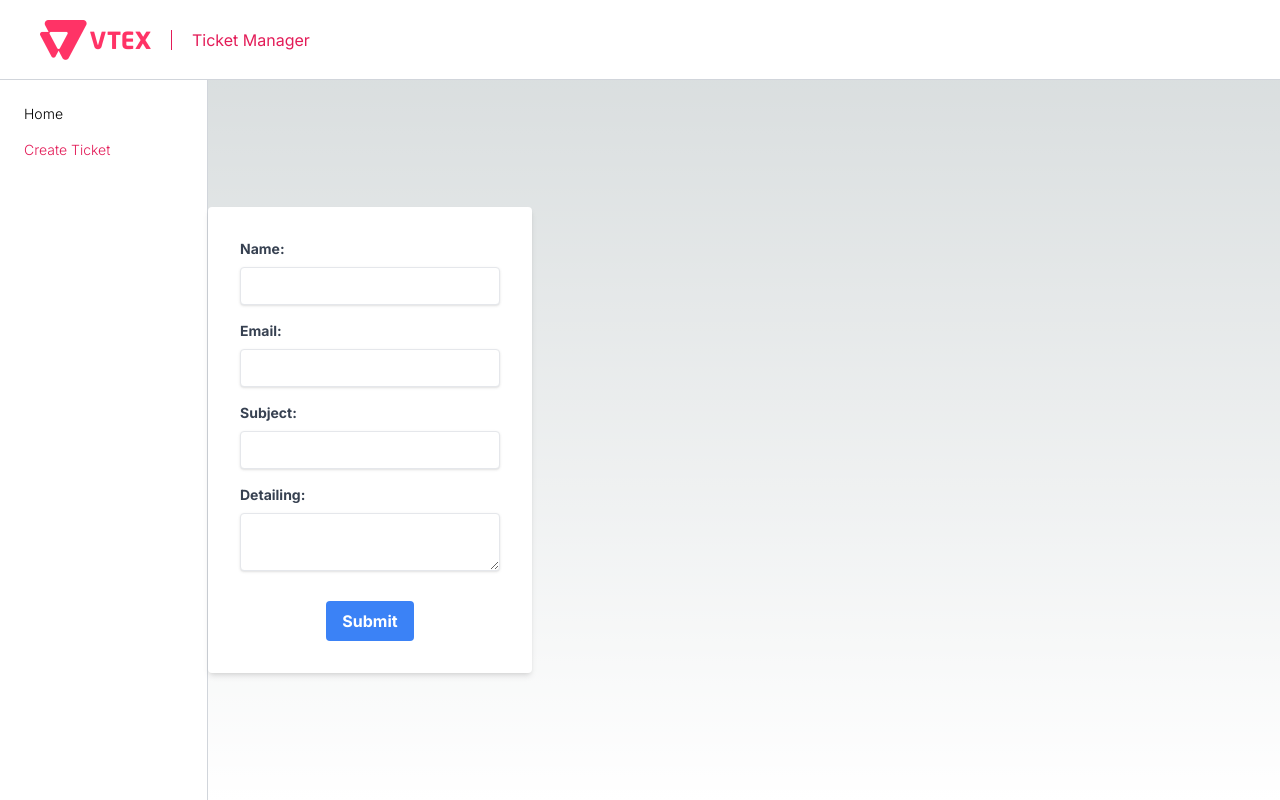
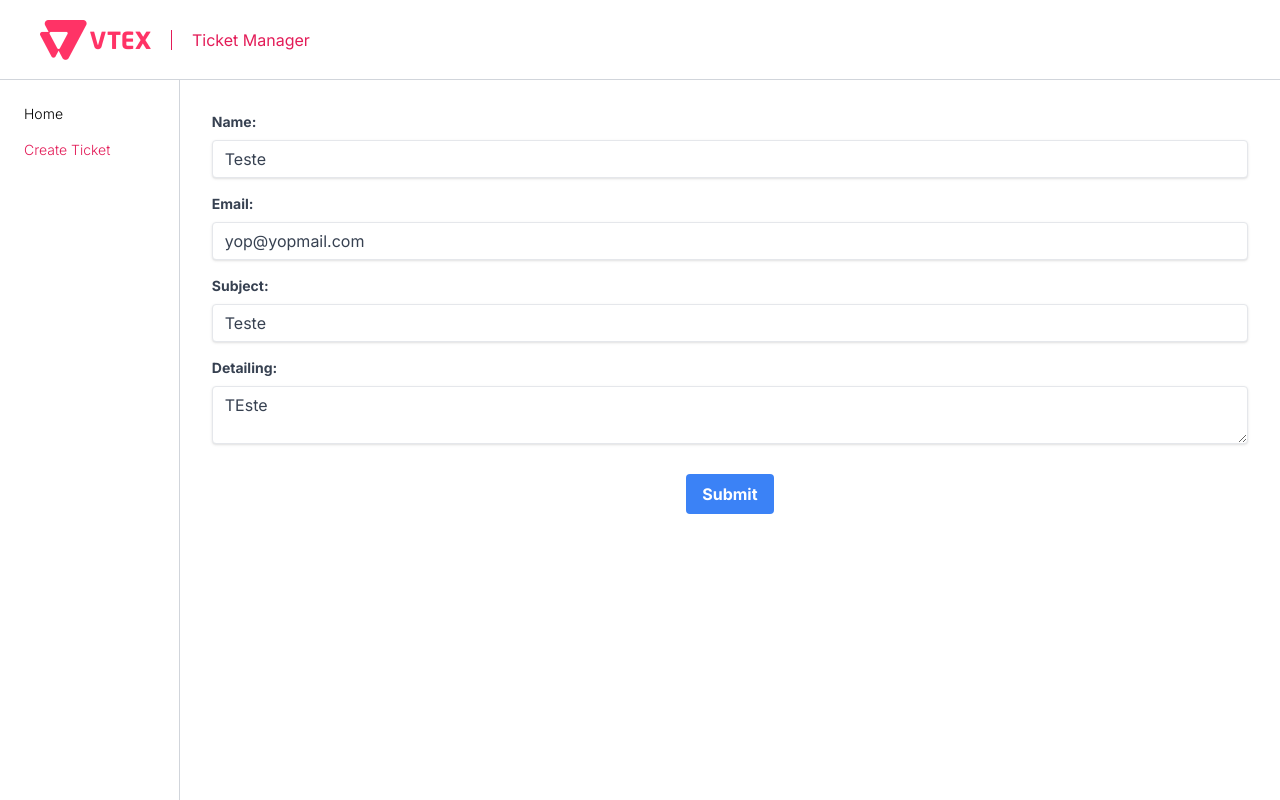
Before and after one commit to eduardobbgf/ticket-manager, a Next.js app: page /create-ticket in a window 1280 px wide. Built offline with nearby package versions, Linux system fonts and the light colour scheme.

Commit message:
chore: add create ticket page

```diff
--- a/app/components/sidebar.tsx
+++ b/app/components/sidebar.tsx
@@ -3,6 +3,7 @@
 import React from "react";
 import Link from "next/link";
 import { usePathname, useRouter } from "next/navigation";
+import { RoutePath } from "../entities/RoutePath";
 
 interface SidebarItem {
   label: string;
@@ -10,7 +11,7 @@ interface SidebarItem {
 }
 
 interface SidebarProps {
-  items: SidebarItem[];
+  items: RoutePath[];
 }
 
 const Sidebar: React.FC<SidebarProps> = ({ items = [] }) => {
--- a/app/create-ticket/page.tsx
+++ b/app/create-ticket/page.tsx
@@ -1,13 +1,21 @@
 "use client";
 
 import React, { useState } from "react";
+import ZendeskService from "../services/create-ticket";
+import ConfirmationModal from "../components/confirmation-modal";
+import zendeskService from "../services/create-ticket";
+const baseUrl = "https://gen1331.zendesk.com/api/v2";
+const subdomain = "gen1331";
+const user = "eduardo.bbgf@gmail.com/token";
+const pwd = "7fV9mKqqc0369Yll4OUKNISD9lPDWlA0DLaOxG5y";
 
-export default function CreaPateTicket() {
+export default function CreateTicket() {
+  const [showModal, setShowModal] = useState(false);
   const [formData, setFormData] = useState({
-    name: "",
-    email: "",
-    subject: "",
-    detailing: "",
+    name: "Teste",
+    email: "yop@yopmail.com",
+    subject: "Teste",
+    description: "TEste",
   });
 
   const handleChange = (
@@ -20,17 +28,22 @@ export default function CreaPateTicket() {
     });
   };
 
-  const handleSubmit = (e: React.FormEvent) => {
+  const handleSubmit = async (e: React.FormEvent) => {
     e.preventDefault();
-    console.log(formData);
+    zendeskService(subdomain, user, pwd)
+      .createTicket(formData)
+      .then((ticket) => {
+        console.log("Ticket created:", ticket);
+        setShowModal(true);
+      })
+      .catch((error) => {
+        console.error("Failed to create ticket:", error.message);
+      });
   };
 
   return (
-    <div className="flex items-center justify-center h-full">
-      <form
-        onSubmit={handleSubmit}
-        className="bg-white shadow-md rounded px-8 py-8 pt-8"
-      >
+    <div className="bg-white px-8 py-8 pt-8 h-full w-full">
+      <form onSubmit={handleSubmit}>
         <div className="mb-4">
           <label
             htmlFor="name"
@@ -84,15 +97,15 @@ export default function CreaPateTicket() {
         </div>
         <div className="mb-6">
           <label
-            htmlFor="detailing"
+            htmlFor="description"
             className="block text-gray-700 text-sm font-bold mb-2"
           >
             Detailing:
           </label>
           <textarea
-            id="detailing"
-            name="detailing"
-            value={formData.detailing}
+            id="description"
+            name="description"
+            value={formData.description}
             onChange={handleChange}
             required
             className="shadow appearance-none border rounded w-full py-2 px-3 text-gray-700 leading-tight focus:outline-none focus:shadow-outline"
@@ -107,6 +120,7 @@ export default function CreaPateTicket() {
           </button>
         </div>
       </form>
+      {showModal ? <ConfirmationModal message={formData.description} /> : <></>}
     </div>
   );
 }
--- /dev/null
+++ b/app/entities/RoutePath.ts
@@ -0,0 +1,4 @@
+export interface RoutePath {
+  label: string;
+  route: string;
+}
```
